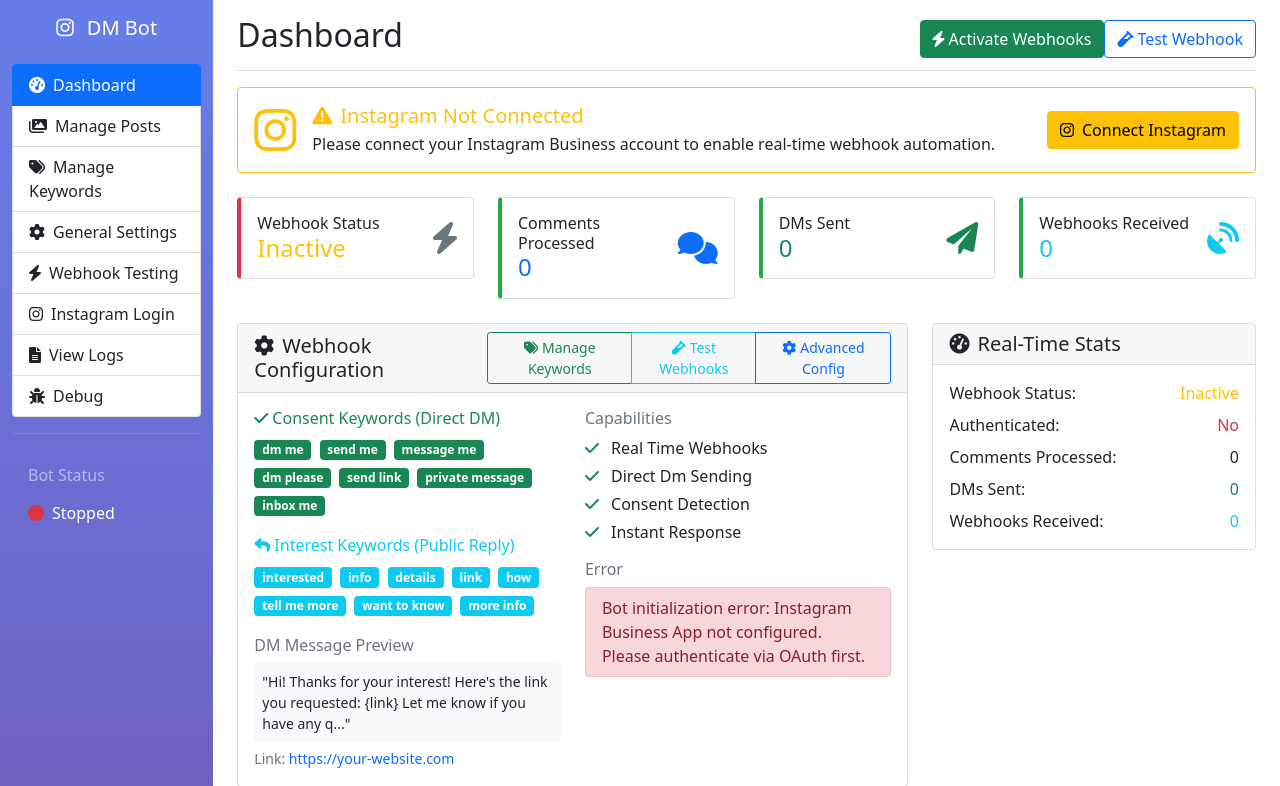
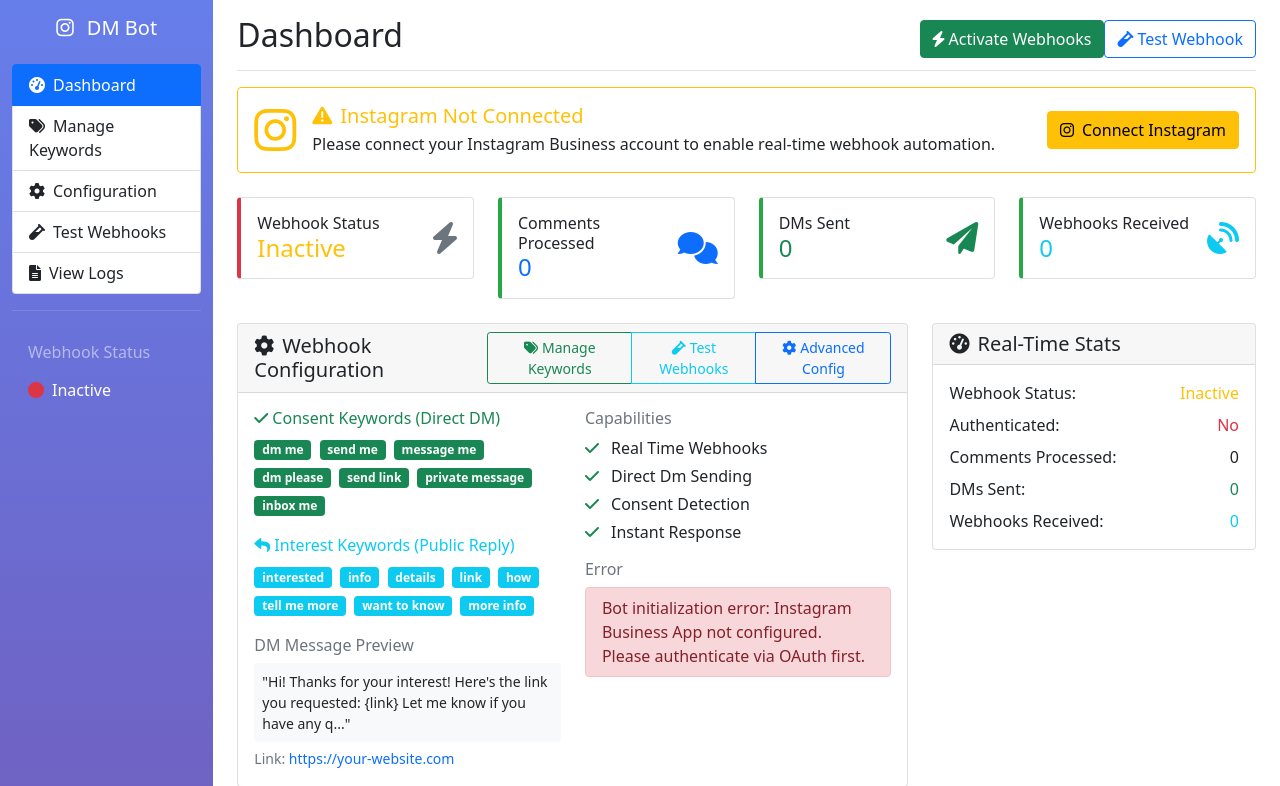
Before and after one commit to JRossell27/instagram-dm-bot, a Flask app: page / in a window 1280 px wide. Shown: the top 786 px of the page. Run offline with Flask 3, Linux system fonts and the light colour scheme; data that the repository does not hold is empty.

Commit message:
Fix base template navigation - Remove non-existent route references and update webhook status display

```diff
--- a/templates/base.html
+++ b/templates/base.html
@@ -91,26 +91,17 @@
                         <a href="{{ url_for('dashboard') }}" class="list-group-item list-group-item-action {{ 'active' if request.endpoint == 'dashboard' }}">
                             <i class="fas fa-tachometer-alt me-2"></i>Dashboard
                         </a>
-                        <a href="{{ url_for('posts_page') }}" class="list-group-item list-group-item-action {{ 'active' if request.endpoint == 'posts_page' }}">
-                            <i class="fas fa-images me-2"></i>Manage Posts
-                        </a>
                         <a href="{{ url_for('manage_keywords') }}" class="list-group-item list-group-item-action {{ 'active' if request.endpoint == 'manage_keywords' }}">
                             <i class="fas fa-tags me-2"></i>Manage Keywords
                         </a>
-                        <a href="{{ url_for('settings_page') }}" class="list-group-item list-group-item-action {{ 'active' if request.endpoint == 'settings_page' }}">
-                            <i class="fas fa-cog me-2"></i>General Settings
+                        <a href="{{ url_for('config_page') }}" class="list-group-item list-group-item-action {{ 'active' if request.endpoint == 'config_page' }}">
+                            <i class="fas fa-cog me-2"></i>Configuration
                         </a>
                         <a href="{{ url_for('webhook_test_page') }}" class="list-group-item list-group-item-action {{ 'active' if request.endpoint == 'webhook_test_page' }}">
-                            <i class="fas fa-bolt me-2"></i>Webhook Testing
-                        </a>
-                        <a href="{{ url_for('instagram_login_pro_page') }}" class="list-group-item list-group-item-action {{ 'active' if request.endpoint == 'instagram_login_pro_page' }}">
-                            <i class="fab fa-instagram me-2"></i>Instagram Login
+                            <i class="fas fa-vial me-2"></i>Test Webhooks
                         </a>
                         <a href="{{ url_for('logs_page') }}" class="list-group-item list-group-item-action {{ 'active' if request.endpoint == 'logs_page' }}">
                             <i class="fas fa-file-alt me-2"></i>View Logs
-                        </a>
-                        <a href="{{ url_for('debug_page') }}" class="list-group-item list-group-item-action {{ 'active' if request.endpoint == 'debug_page' }}">
-                            <i class="fas fa-bug me-2"></i>Debug
                         </a>
                     </div>
 
@@ -118,15 +109,15 @@
 
                     <!-- Bot Status -->
                     <div class="p-3">
-                        <h6 class="text-white-50 mb-3">Bot Status</h6>
+                        <h6 class="text-white-50 mb-3">Webhook Status</h6>
                         <div id="bot-status" class="text-white">
                             <div class="d-flex align-items-center mb-2">
-                                <i class="fas fa-circle me-2 {% if bot_status.running %}text-success{% else %}text-danger{% endif %}"></i>
-                                <span>{% if bot_status.running %}Running{% else %}Stopped{% endif %}</span>
+                                <i class="fas fa-circle me-2 {% if bot_status.webhook_active %}text-success{% else %}text-danger{% endif %}"></i>
+                                <span>{% if bot_status.webhook_active %}Active{% else %}Inactive{% endif %}</span>
                             </div>
-                            {% if bot_status.last_run %}
+                            {% if bot_status.last_webhook_received %}
                             <small class="text-white-50">
-                                Last run: {{ bot_status.last_run.strftime('%H:%M') }}
+                                Last webhook: {{ bot_status.last_webhook_received.strftime('%H:%M') }}
                             </small>
                             {% endif %}
                         </div>
@@ -170,12 +161,12 @@
                 .then(response => response.json())
                 .then(data => {
                     const statusElement = document.getElementById('bot-status');
-                    const isRunning = data.running;
+                    const isActive = data.webhook_active;
                     const statusIcon = statusElement.querySelector('i');
                     const statusText = statusElement.querySelector('span');
 
-                    statusIcon.className = `fas fa-circle me-2 ${isRunning ? 'text-success' : 'text-danger'}`;
-                    statusText.textContent = isRunning ? 'Running' : 'Stopped';
+                    statusIcon.className = `fas fa-circle me-2 ${isActive ? 'text-success' : 'text-danger'}`;
+                    statusText.textContent = isActive ? 'Active' : 'Inactive';
                 })
                 .catch(error => console.log('Status update failed:', error));
         }, 30000);
```
